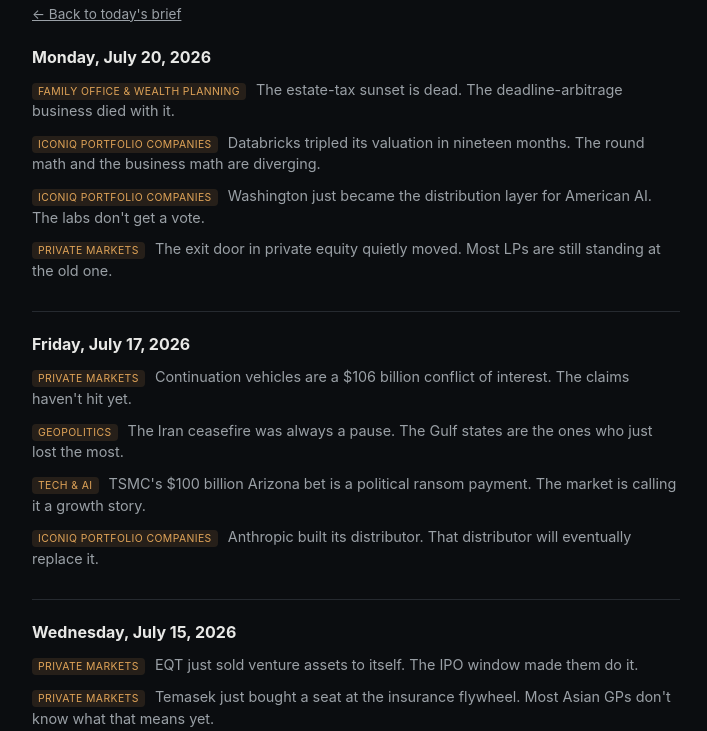
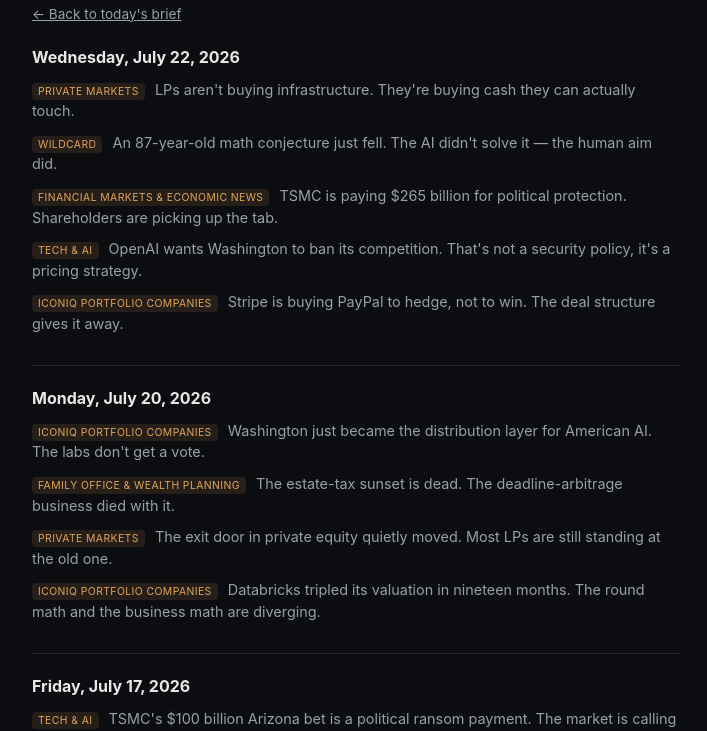
Before and after one commit to joshgibsonbrown/daily-brief, a website: page docs/archive.html in a window 1280 px wide. Shown: the part 69-800 px from the top of the page, without its empty margins (284-991 px from the left). Drawn offline with Linux system fonts and the light colour scheme.

Commit message:
Update archive index

```diff
--- a/docs/archive.html
+++ b/docs/archive.html
@@ -52,21 +52,32 @@
   </header>
 
       <section class="day">
+        <h2><a href="https://joshgibsonbrown.github.io/daily-brief/briefs/2026-07-22.html">Wednesday, July 22, 2026</a></h2>
+        <ul>
+          <li><span class="bucket-pill">Private Markets</span> <a href="https://joshgibsonbrown.github.io/daily-brief/briefs/2026-07-22.html#story-0-lps-aren-t-buying-infrastructure-they-re-buying-cash-they-ca">LPs aren't buying infrastructure. They're buying cash they can actually touch.</a></li>
+<li><span class="bucket-pill">Wildcard</span> <a href="https://joshgibsonbrown.github.io/daily-brief/briefs/2026-07-22.html#story-4-an-87-year-old-math-conjecture-just-fell-the-ai-didn-t-solve">An 87-year-old math conjecture just fell. The AI didn't solve it — the human aim did.</a></li>
+<li><span class="bucket-pill">Financial Markets &amp; Economic News</span> <a href="https://joshgibsonbrown.github.io/daily-brief/briefs/2026-07-22.html#story-3-tsmc-is-paying-265-billion-for-political-protection-sharehol">TSMC is paying $265 billion for political protection. Shareholders are picking up the tab.</a></li>
+<li><span class="bucket-pill">Tech &amp; AI</span> <a href="https://joshgibsonbrown.github.io/daily-brief/briefs/2026-07-22.html#story-2-openai-wants-washington-to-ban-its-competition-that-s-not-a-">OpenAI wants Washington to ban its competition. That's not a security policy, it's a pricing strategy.</a></li>
+<li><span class="bucket-pill">ICONIQ Portfolio Companies</span> <a href="https://joshgibsonbrown.github.io/daily-brief/briefs/2026-07-22.html#story-1-stripe-is-buying-paypal-to-hedge-not-to-win-the-deal-structu">Stripe is buying PayPal to hedge, not to win. The deal structure gives it away.</a></li>
+        </ul>
+      </section>
+
+      <section class="day">
         <h2><a href="https://joshgibsonbrown.github.io/daily-brief/briefs/2026-07-20.html">Monday, July 20, 2026</a></h2>
         <ul>
-          <li><span class="bucket-pill">Family Office &amp; Wealth Planning</span> <a href="https://joshgibsonbrown.github.io/daily-brief/briefs/2026-07-20.html#story-3-the-estate-tax-sunset-is-dead-the-deadline-arbitrage-busines">The estate-tax sunset is dead. The deadline-arbitrage business died with it.</a></li>
+          <li><span class="bucket-pill">ICONIQ Portfolio Companies</span> <a href="https://joshgibsonbrown.github.io/daily-brief/briefs/2026-07-20.html#story-1-washington-just-became-the-distribution-layer-for-american-a">Washington just became the distribution layer for American AI. The labs don't get a vote.</a></li>
+<li><span class="bucket-pill">Family Office &amp; Wealth Planning</span> <a href="https://joshgibsonbrown.github.io/daily-brief/briefs/2026-07-20.html#story-3-the-estate-tax-sunset-is-dead-the-deadline-arbitrage-busines">The estate-tax sunset is dead. The deadline-arbitrage business died with it.</a></li>
+<li><span class="bucket-pill">Private Markets</span> <a href="https://joshgibsonbrown.github.io/daily-brief/briefs/2026-07-20.html#story-2-the-exit-door-in-private-equity-quietly-moved-most-lps-are-s">The exit door in private equity quietly moved. Most LPs are still standing at the old one.</a></li>
 <li><span class="bucket-pill">ICONIQ Portfolio Companies</span> <a href="https://joshgibsonbrown.github.io/daily-brief/briefs/2026-07-20.html#story-0-databricks-tripled-its-valuation-in-nineteen-months-the-roun">Databricks tripled its valuation in nineteen months. The round math and the business math are diverging.</a></li>
-<li><span class="bucket-pill">ICONIQ Portfolio Companies</span> <a href="https://joshgibsonbrown.github.io/daily-brief/briefs/2026-07-20.html#story-1-washington-just-became-the-distribution-layer-for-american-a">Washington just became the distribution layer for American AI. The labs don't get a vote.</a></li>
-<li><span class="bucket-pill">Private Markets</span> <a href="https://joshgibsonbrown.github.io/daily-brief/briefs/2026-07-20.html#story-2-the-exit-door-in-private-equity-quietly-moved-most-lps-are-s">The exit door in private equity quietly moved. Most LPs are still standing at the old one.</a></li>
         </ul>
       </section>
 
       <section class="day">
         <h2><a href="https://joshgibsonbrown.github.io/daily-brief/briefs/2026-07-17.html">Friday, July 17, 2026</a></h2>
         <ul>
-          <li><span class="bucket-pill">Private Markets</span> <a href="https://joshgibsonbrown.github.io/daily-brief/briefs/2026-07-17.html#story-2-continuation-vehicles-are-a-106-billion-conflict-of-interest">Continuation vehicles are a $106 billion conflict of interest. The claims haven't hit yet.</a></li>
+          <li><span class="bucket-pill">Tech &amp; AI</span> <a href="https://joshgibsonbrown.github.io/daily-brief/briefs/2026-07-17.html#story-1-tsmc-s-100-billion-arizona-bet-is-a-political-ransom-payment">TSMC's $100 billion Arizona bet is a political ransom payment. The market is calling it a growth story.</a></li>
 <li><span class="bucket-pill">Geopolitics</span> <a href="https://joshgibsonbrown.github.io/daily-brief/briefs/2026-07-17.html#story-3-the-iran-ceasefire-was-always-a-pause-the-gulf-states-are-th">The Iran ceasefire was always a pause. The Gulf states are the ones who just lost the most.</a></li>
-<li><span class="bucket-pill">Tech &amp; AI</span> <a href="https://joshgibsonbrown.github.io/daily-brief/briefs/2026-07-17.html#story-1-tsmc-s-100-billion-arizona-bet-is-a-political-ransom-payment">TSMC's $100 billion Arizona bet is a political ransom payment. The market is calling it a growth story.</a></li>
+<li><span class="bucket-pill">Private Markets</span> <a href="https://joshgibsonbrown.github.io/daily-brief/briefs/2026-07-17.html#story-2-continuation-vehicles-are-a-106-billion-conflict-of-interest">Continuation vehicles are a $106 billion conflict of interest. The claims haven't hit yet.</a></li>
 <li><span class="bucket-pill">ICONIQ Portfolio Companies</span> <a href="https://joshgibsonbrown.github.io/daily-brief/briefs/2026-07-17.html#story-0-anthropic-built-its-distributor-that-distributor-will-eventu">Anthropic built its distributor. That distributor will eventually replace it.</a></li>
         </ul>
       </section>
@@ -74,11 +85,11 @@
       <section class="day">
         <h2><a href="https://joshgibsonbrown.github.io/daily-brief/briefs/2026-07-15.html">Wednesday, July 15, 2026</a></h2>
         <ul>
-          <li><span class="bucket-pill">Private Markets</span> <a href="https://joshgibsonbrown.github.io/daily-brief/briefs/2026-07-15.html#story-1-eqt-just-sold-venture-assets-to-itself-the-ipo-window-made-t">EQT just sold venture assets to itself. The IPO window made them do it.</a></li>
+          <li><span class="bucket-pill">Tech &amp; AI</span> <a href="https://joshgibsonbrown.github.io/daily-brief/briefs/2026-07-15.html#story-2-the-ai-supply-chain-runs-through-one-county-in-taiwan-everyo">The AI supply chain runs through one county in Taiwan. Everyone is pretending otherwise.</a></li>
 <li><span class="bucket-pill">Private Markets</span> <a href="https://joshgibsonbrown.github.io/daily-brief/briefs/2026-07-15.html#story-0-temasek-just-bought-a-seat-at-the-insurance-flywheel-most-as">Temasek just bought a seat at the insurance flywheel. Most Asian GPs don't know what that means yet.</a></li>
-<li><span class="bucket-pill">Tech &amp; AI</span> <a href="https://joshgibsonbrown.github.io/daily-brief/briefs/2026-07-15.html#story-2-the-ai-supply-chain-runs-through-one-county-in-taiwan-everyo">The AI supply chain runs through one county in Taiwan. Everyone is pretending otherwise.</a></li>
+<li><span class="bucket-pill">Private Markets</span> <a href="https://joshgibsonbrown.github.io/daily-brief/briefs/2026-07-15.html#story-1-eqt-just-sold-venture-assets-to-itself-the-ipo-window-made-t">EQT just sold venture assets to itself. The IPO window made them do it.</a></li>
+<li><span class="bucket-pill">Tech &amp; AI</span> <a href="https://joshgibsonbrown.github.io/daily-brief/briefs/2026-07-15.html#story-3-open-weight-ai-is-four-months-behind-and-10x-cheaper-the-clo">Open-weight AI is four months behind and 10x cheaper. The closed-model business case is collapsing.</a></li>
 <li><span class="bucket-pill">Financial Markets &amp; Economic News</span> <a href="https://joshgibsonbrown.github.io/daily-brief/briefs/2026-07-15.html#story-4-the-market-isn-t-pricing-the-fed-it-s-pricing-its-own-desper">The market isn't pricing the Fed. It's pricing its own desperation.</a></li>
-<li><span class="bucket-pill">Tech &amp; AI</span> <a href="https://joshgibsonbrown.github.io/daily-brief/briefs/2026-07-15.html#story-3-open-weight-ai-is-four-months-behind-and-10x-cheaper-the-clo">Open-weight AI is four months behind and 10x cheaper. The closed-model business case is collapsing.</a></li>
         </ul>
       </section>
 
@@ -86,19 +97,19 @@
         <h2><a href="https://joshgibsonbrown.github.io/daily-brief/briefs/2026-07-13.html">Monday, July 13, 2026</a></h2>
         <ul>
           <li><span class="bucket-pill">Tech &amp; AI</span> <a href="https://joshgibsonbrown.github.io/daily-brief/briefs/2026-07-13.html#story-4-the-memory-oligopoly-is-the-best-toll-booth-in-ai-the-market">The memory oligopoly is the best toll booth in AI. The market is pricing it like a commodity.</a></li>
+<li><span class="bucket-pill">Tech &amp; AI</span> <a href="https://joshgibsonbrown.github.io/daily-brief/briefs/2026-07-13.html#story-3-openai-just-turned-latency-into-a-luxury-good-the-commodity-">OpenAI just turned latency into a luxury good. The commodity framing misses it entirely.</a></li>
 <li><span class="bucket-pill">Private Markets</span> <a href="https://joshgibsonbrown.github.io/daily-brief/briefs/2026-07-13.html#story-2-pe-fundraising-isn-t-a-shakeout-it-s-a-permanent-consolidati">PE fundraising isn't a shakeout. It's a permanent consolidation.</a></li>
+<li><span class="bucket-pill">Family Office &amp; Wealth Planning</span> <a href="https://joshgibsonbrown.github.io/daily-brief/briefs/2026-07-13.html#story-1-american-uhnw-families-are-hedging-their-own-government-the-">American UHNW families are hedging their own government. The quiet capital flight has already started.</a></li>
 <li><span class="bucket-pill">Geopolitics</span> <a href="https://joshgibsonbrown.github.io/daily-brief/briefs/2026-07-13.html#story-0-iran-isn-t-closing-hormuz-it-s-opening-a-toll-booth">Iran isn't closing Hormuz. It's opening a toll booth.</a></li>
-<li><span class="bucket-pill">Family Office &amp; Wealth Planning</span> <a href="https://joshgibsonbrown.github.io/daily-brief/briefs/2026-07-13.html#story-1-american-uhnw-families-are-hedging-their-own-government-the-">American UHNW families are hedging their own government. The quiet capital flight has already started.</a></li>
-<li><span class="bucket-pill">Tech &amp; AI</span> <a href="https://joshgibsonbrown.github.io/daily-brief/briefs/2026-07-13.html#story-3-openai-just-turned-latency-into-a-luxury-good-the-commodity-">OpenAI just turned latency into a luxury good. The commodity framing misses it entirely.</a></li>
         </ul>
       </section>
 
       <section class="day">
         <h2><a href="https://joshgibsonbrown.github.io/daily-brief/briefs/2026-07-10.html">Friday, July 10, 2026</a></h2>
         <ul>
-          <li><span class="bucket-pill">Geopolitics</span> <a href="https://joshgibsonbrown.github.io/daily-brief/briefs/2026-07-10.html#story-3-iran-is-escalating-from-weakness-the-us-already-knows-it">Iran is escalating from weakness. The US already knows it.</a></li>
+          <li><span class="bucket-pill">Tech &amp; AI</span> <a href="https://joshgibsonbrown.github.io/daily-brief/briefs/2026-07-10.html#story-1-openai-let-the-government-build-its-moat-for-it-that-was-alw">OpenAI let the government build its moat for it. That was always the trade.</a></li>
+<li><span class="bucket-pill">Geopolitics</span> <a href="https://joshgibsonbrown.github.io/daily-brief/briefs/2026-07-10.html#story-3-iran-is-escalating-from-weakness-the-us-already-knows-it">Iran is escalating from weakness. The US already knows it.</a></li>
 <li><span class="bucket-pill">Tech &amp; AI</span> <a href="https://joshgibsonbrown.github.io/daily-brief/briefs/2026-07-10.html#story-2-washington-killed-the-frontier-moat-it-did-it-to-itself">Washington killed the frontier moat. It did it to itself.</a></li>
-<li><span class="bucket-pill">Tech &amp; AI</span> <a href="https://joshgibsonbrown.github.io/daily-brief/briefs/2026-07-10.html#story-1-openai-let-the-government-build-its-moat-for-it-that-was-alw">OpenAI let the government build its moat for it. That was always the trade.</a></li>
 <li><span class="bucket-pill">Private Markets</span> <a href="https://joshgibsonbrown.github.io/daily-brief/briefs/2026-07-10.html#story-0-kkr-is-becoming-the-bank-for-its-own-competitors-the-industr">KKR is becoming the bank for its own competitors. The industry hasn't caught up to what that means.</a></li>
         </ul>
       </section>
@@ -106,11 +117,11 @@
       <section class="day">
         <h2><a href="https://joshgibsonbrown.github.io/daily-brief/briefs/2026-07-09.html">Thursday, July 9, 2026</a></h2>
         <ul>
-          <li><span class="bucket-pill">ICONIQ Portfolio Companies</span> <a href="https://joshgibsonbrown.github.io/daily-brief/briefs/2026-07-09.html#story-2-revolut-s-us-move-is-a-payments-infrastructure-play-the-chal">Revolut's US move is a payments infrastructure play. The challenger-bank framing is a decoy.</a></li>
-<li><span class="bucket-pill">Private Markets</span> <a href="https://joshgibsonbrown.github.io/daily-brief/briefs/2026-07-09.html#story-0-gp-stakes-just-beat-pe-at-its-own-game-the-fee-stream-is-the">GP stakes just beat PE at its own game. The fee stream is the new alpha.</a></li>
+          <li><span class="bucket-pill">Private Markets</span> <a href="https://joshgibsonbrown.github.io/daily-brief/briefs/2026-07-09.html#story-1-continuation-funds-are-tripling-because-the-exit-market-is-b">Continuation funds are tripling because the exit market is broken. Schroders is calling that progress.</a></li>
 <li><span class="bucket-pill">Financial Markets &amp; Economic News</span> <a href="https://joshgibsonbrown.github.io/daily-brief/briefs/2026-07-09.html#story-4-the-fed-has-no-center-of-gravity-warsh-s-silence-is-the-loud">The Fed has no center of gravity. Warsh's silence is the loudest signal in the room.</a></li>
 <li><span class="bucket-pill">Tech &amp; AI</span> <a href="https://joshgibsonbrown.github.io/daily-brief/briefs/2026-07-09.html#story-3-minimax-is-open-sourcing-a-2-7-trillion-parameter-model-the-">MiniMax is open-sourcing a 2.7-trillion-parameter model. The 'open' part is the con.</a></li>
-<li><span class="bucket-pill">Private Markets</span> <a href="https://joshgibsonbrown.github.io/daily-brief/briefs/2026-07-09.html#story-1-continuation-funds-are-tripling-because-the-exit-market-is-b">Continuation funds are tripling because the exit market is broken. Schroders is calling that progress.</a></li>
+<li><span class="bucket-pill">ICONIQ Portfolio Companies</span> <a href="https://joshgibsonbrown.github.io/daily-brief/briefs/2026-07-09.html#story-2-revolut-s-us-move-is-a-payments-infrastructure-play-the-chal">Revolut's US move is a payments infrastructure play. The challenger-bank framing is a decoy.</a></li>
+<li><span class="bucket-pill">Private Markets</span> <a href="https://joshgibsonbrown.github.io/daily-brief/briefs/2026-07-09.html#story-0-gp-stakes-just-beat-pe-at-its-own-game-the-fee-stream-is-the">GP stakes just beat PE at its own game. The fee stream is the new alpha.</a></li>
         </ul>
       </section>
 </div>
```
